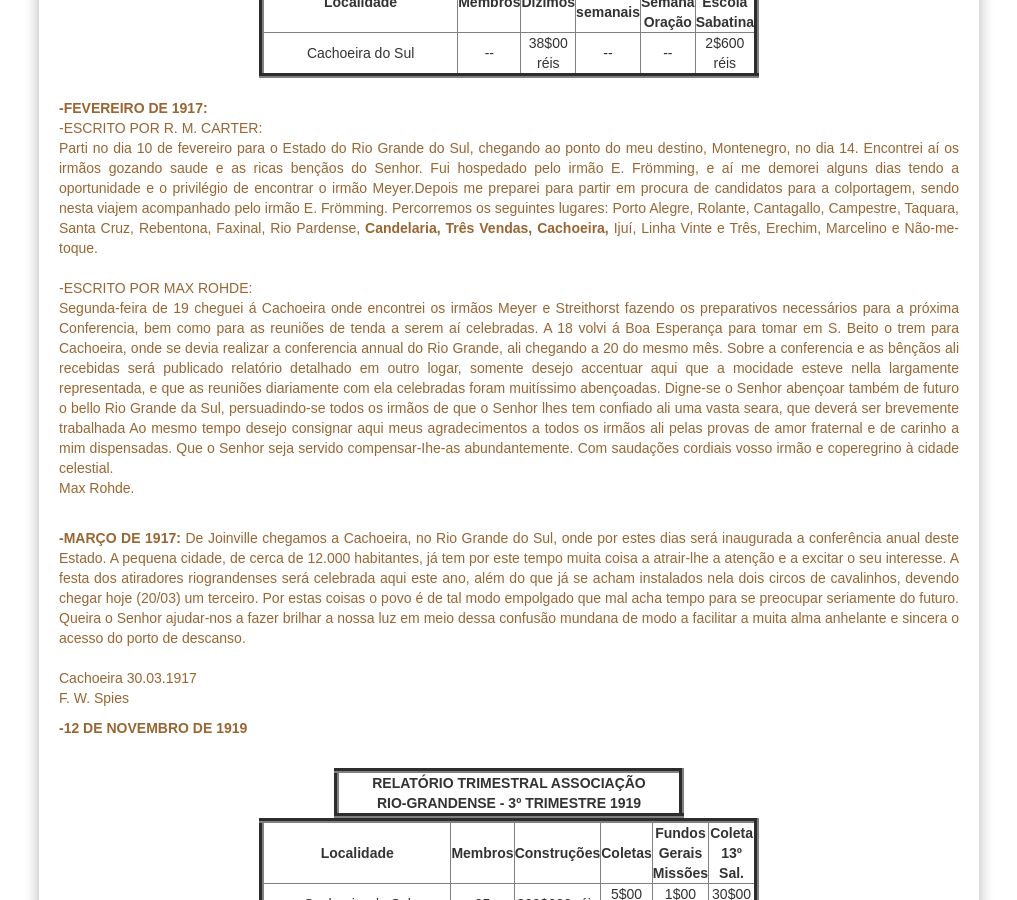
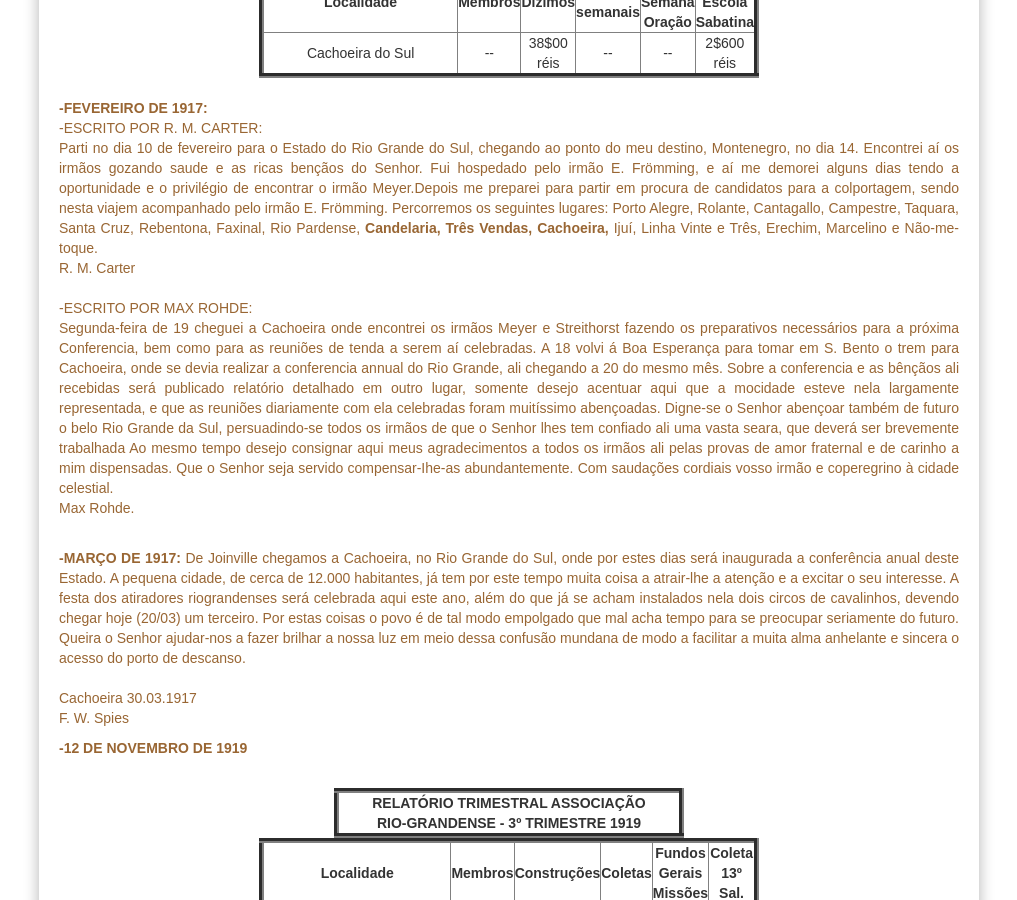
Before and after one commit to claudiovargas1955/claudiovargas1955.github.io, a Jekyll site: the page built from _pages/história-da-iasd-cachoeira.html, in a window 1280 px wide and 900 px high, scrolled down 1384 px. Shown: the whole window, without its empty margins (131-1148 px from the left). Built offline with Jekyll 4.4.1, drawn with Linux system fonts in a browser that asks for light colours; some web fonts are replaced.

Commit message:
Update história-da-iasd-cachoeira.html

```diff
--- a/_pages/história-da-iasd-cachoeira.html
+++ b/_pages/história-da-iasd-cachoeira.html
@@ -162,14 +162,15 @@
 ricas bençãos do Senhor. Fui hospedado pelo irmão E. Frömming, e aí me demorei alguns dias tendo a oportunidade e o privilégio de encontrar o irmão Meyer.Depois me
 preparei para partir em procura de candidatos para a colportagem, sendo nesta viajem acompanhado pelo irmão E. Frömming. Percorremos os seguintes lugares: Porto
 Alegre, Rolante, Cantagallo, Campestre, Taquara, Santa Cruz, Rebentona, Faxinal, Rio Pardense, <b>Candelaria, Três Vendas, Cachoeira, </b>Ijuí, Linha Vinte e Três,
-Erechim, Marcelino e Não-me-toque.<br><br>
+Erechim, Marcelino e Não-me-toque.<br>
+  R. M. Carter<br><br>
 
 -ESCRITO POR MAX ROHDE:<br>
-Segunda-feira de 19 cheguei á Cachoeira onde encontrei os irmãos Meyer e Streithorst fazendo os preparativos necessários para a próxima Conferencia, bem como para
-as reuniões de tenda a serem aí celebradas.  A 18 volvi á Boa Esperança para tomar em S. Beito o trem para Cachoeira, onde se devia realizar a conferencia annual do
-Rio Grande, ali chegando a 20 do mesmo mês. Sobre a conferencia e as bênçãos ali recebidas será publicado relatório detalhado em outro logar, somente desejo accentuar
-aqui que a mocidade esteve nella largamente representada, e que as reuniões diariamente com ela celebradas foram muitíssimo abençoadas.
-Digne-se o Senhor abençoar também de futuro o bello Rio Grande da Sul, persuadindo-se todos os irmãos de que o Senhor lhes tem confiado ali uma vasta seara, que deverá
+Segunda-feira de 19 cheguei a Cachoeira onde encontrei os irmãos Meyer e Streithorst fazendo os preparativos necessários para a próxima Conferencia, bem como para
+as reuniões de tenda a serem aí celebradas.  A 18 volvi á Boa Esperança para tomar em S. Bento o trem para Cachoeira, onde se devia realizar a conferencia annual do
+Rio Grande, ali chegando a 20 do mesmo mês. Sobre a conferencia e as bênçãos ali recebidas será publicado relatório detalhado em outro lugar, somente desejo acentuar
+aqui que a mocidade esteve nela largamente representada, e que as reuniões diariamente com ela celebradas foram muitíssimo abençoadas.
+Digne-se o Senhor abençoar também de futuro o belo Rio Grande da Sul, persuadindo-se todos os irmãos de que o Senhor lhes tem confiado ali uma vasta seara, que deverá
 ser brevemente trabalhada Ao mesmo tempo desejo consignar aqui meus agradecimentos a todos os irmãos ali pelas provas de amor fraternal e de carinho a mim dispensadas.
 Que o Senhor seja servido compensar-Ihe-as abundantemente.
 Com saudações cordiais vosso irmão e coperegrino à cidade celestial.<br>
@@ -184,7 +185,7 @@
     Cachoeira 30.03.1917<br>
                         F. W. Spies
 
-  <p><b>-12 DE NOVEMBRO DE 1919</b><br>
+ <p><b>-12 DE NOVEMBRO DE 1919</b><br>
  <div class="brasileira" align="center">
  <table border="5px" color="#ffffff" width="350px" cellspacing="10px" cellpadding="10px" height="40px">
            <tr><br>
```
